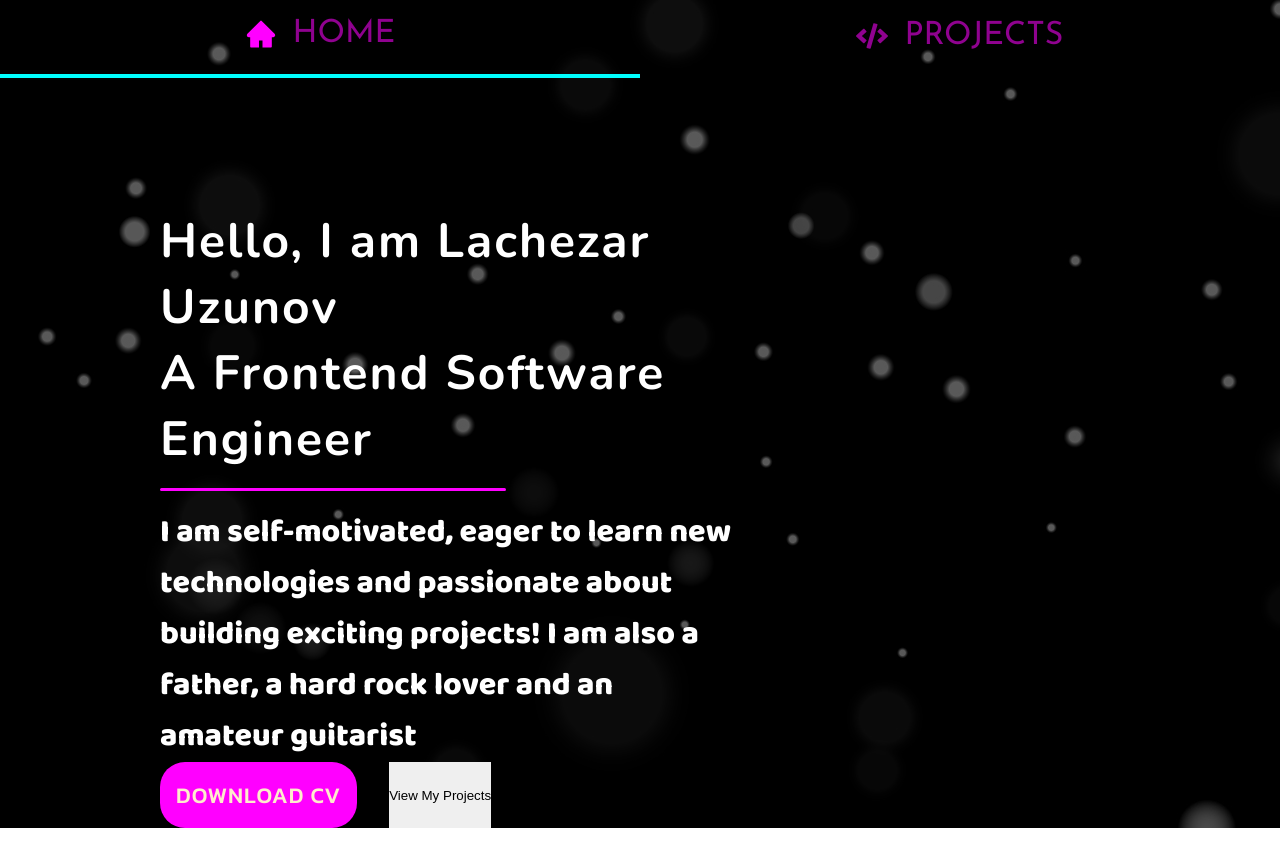
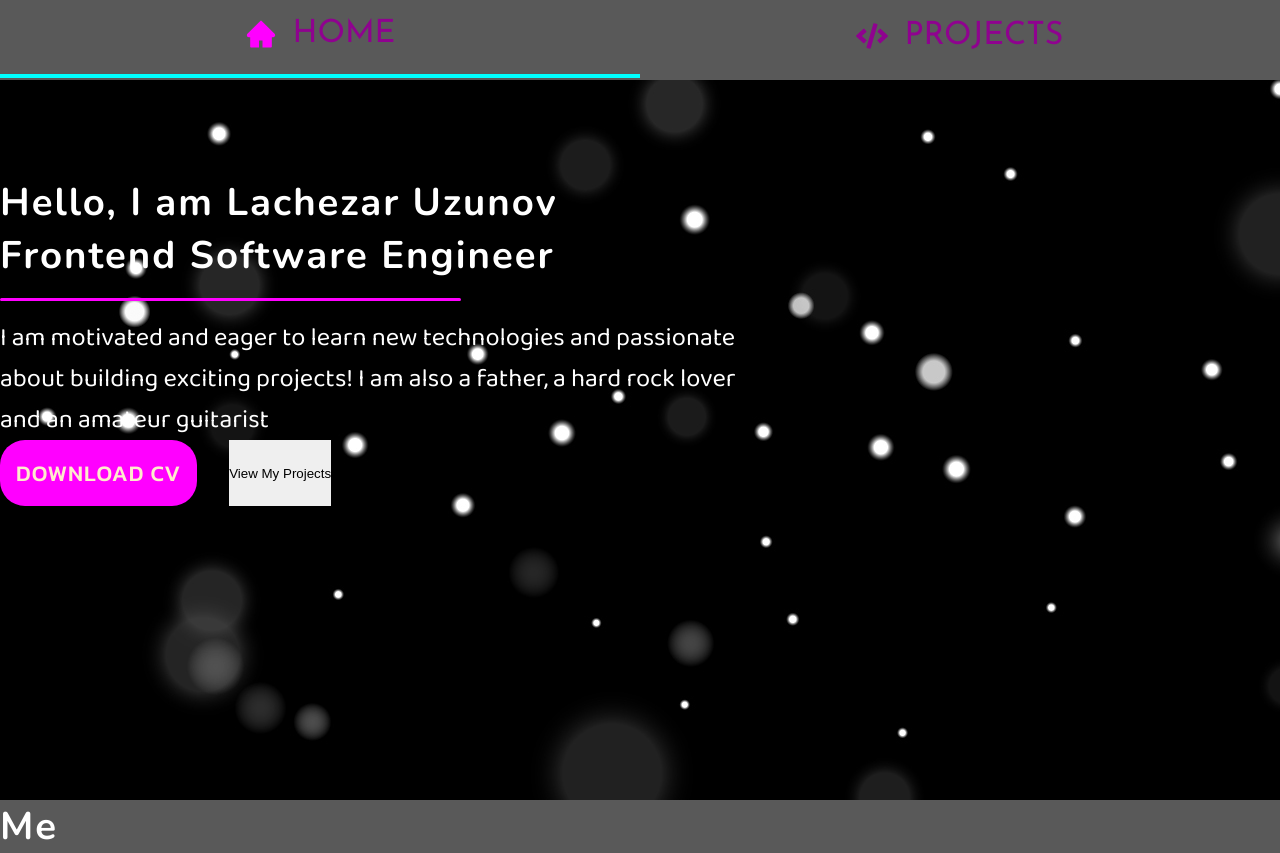
Before and after one commit to LachezarUzunov/personal-portfolio, a React (Create React App) app: page / in a window 1280 px wide. Before the commit the page ends 828 px from the top, so only its background shows below. Built offline with nearby package versions, Linux system fonts and the light colour scheme; a web font is replaced by a local one.

Commit message:
CSS changes

```diff
--- a/src/App.css
+++ b/src/App.css
@@ -1,4 +1,4 @@
 .background {
   background-color: rgba(0, 0, 0, 0.65);
-  height: 100vh;
+  min-height: 100vh;
 }
--- /dev/null
+++ b/src/components/screens/home/About.js
@@ -0,0 +1,14 @@
+import React from "react";
+import classes from "./About.module.css";
+
+const About = () => {
+  return (
+    <section className={classes.about}>
+      <div>
+        <h2>Me</h2>
+      </div>
+    </section>
+  );
+};
+
+export default About;
--- /dev/null
+++ b/src/components/screens/home/About.module.css
@@ -0,0 +1,3 @@
+.about {
+    background: none;
+}
--- a/src/components/screens/home/Header.js
+++ b/src/components/screens/home/Header.js
@@ -4,20 +4,22 @@ import classes from "./Header.module.css";
 
 const Header = () => {
   return (
+    <section className={classes.header__section}>
       <div className={classes.header}>
         <h2>Hello, I am Lachezar Uzunov</h2>
-      <h2>A Frontend Software Engineer</h2>
+        <h2>Frontend Software Engineer</h2>
         <Line />
         <h3 className={classes.desc}>
-        I am self-motivated, eager to learn new technologies and passionate
-        about building exciting projects! I am also a father, a hard rock lover
-        and an amateur guitarist
+          I am motivated and eager to learn new technologies and passionate
+          about building exciting projects! I am also a father, a hard rock
+          lover and an amateur guitarist
         </h3>
         <div className={classes.btns__div}>
           <button className="btn__primary">Download CV</button>
           <button>View My Projects</button>
         </div>
       </div>
+    </section>
   );
 };
 
--- a/src/components/screens/home/Header.module.css
+++ b/src/components/screens/home/Header.module.css
@@ -1,12 +1,19 @@
+.header__section {
+    background-image: url('../../../assets/dots-blur.jpg');
+    height: 90vh;
+    width: 100%;
+}
+
 .header {
-    margin-top: 8rem;
+    padding-top: 6rem;
     width: 60%;
 }
 
 .desc {
     color: white;
     font-family: 'Baloo 2', cursive;
-    font-size: 2rem;
+    font-size: 1.6rem;
+    font-weight: 100;
     width: fit-content;
 }
 
--- a/src/components/screens/home/Home.js
+++ b/src/components/screens/home/Home.js
@@ -1,10 +1,12 @@
 import React from "react";
+import About from "./About";
 import Header from "./Header";
 
 const Home = () => {
   return (
     <section className="container">
       <Header />
+      <About />
     </section>
   );
 };
--- a/src/index.css
+++ b/src/index.css
@@ -38,19 +38,19 @@ html {
   scroll-behavior: smooth;
 }
 
-body {
+/* body {
   background-image: url('./assets/dots-blur.jpg');
-}
+} */
 
 h2 {
   color: white;
   font-family: 'Nunito', sans-serif;
   letter-spacing: 2px;
-  font-size: 3rem;
+  font-size: 2.4rem;
 }
 
 .container {
-  width: var(--container-width-lg);
+  /* width: var(--container-width-lg); */
   margin: 0 auto;
 }
 
```
Lines whose indentation alone changed are shown as unchanged.
